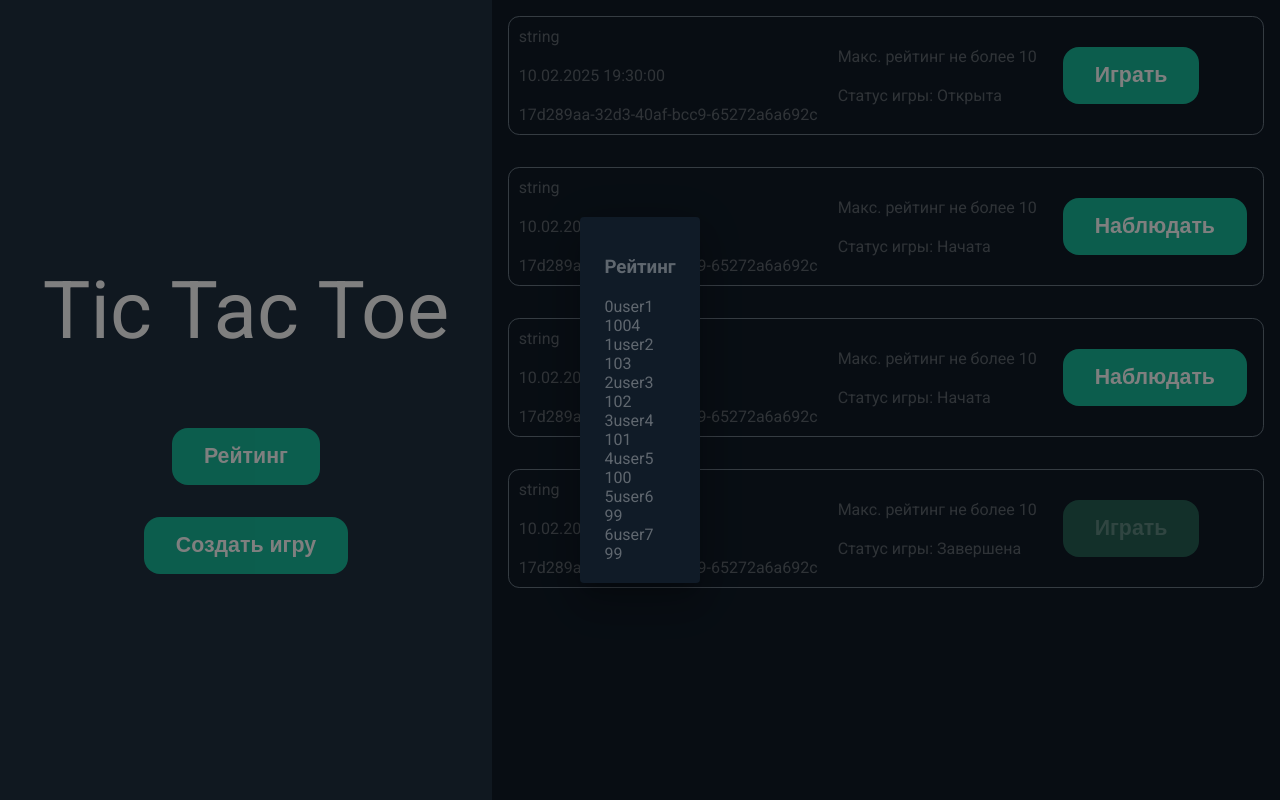
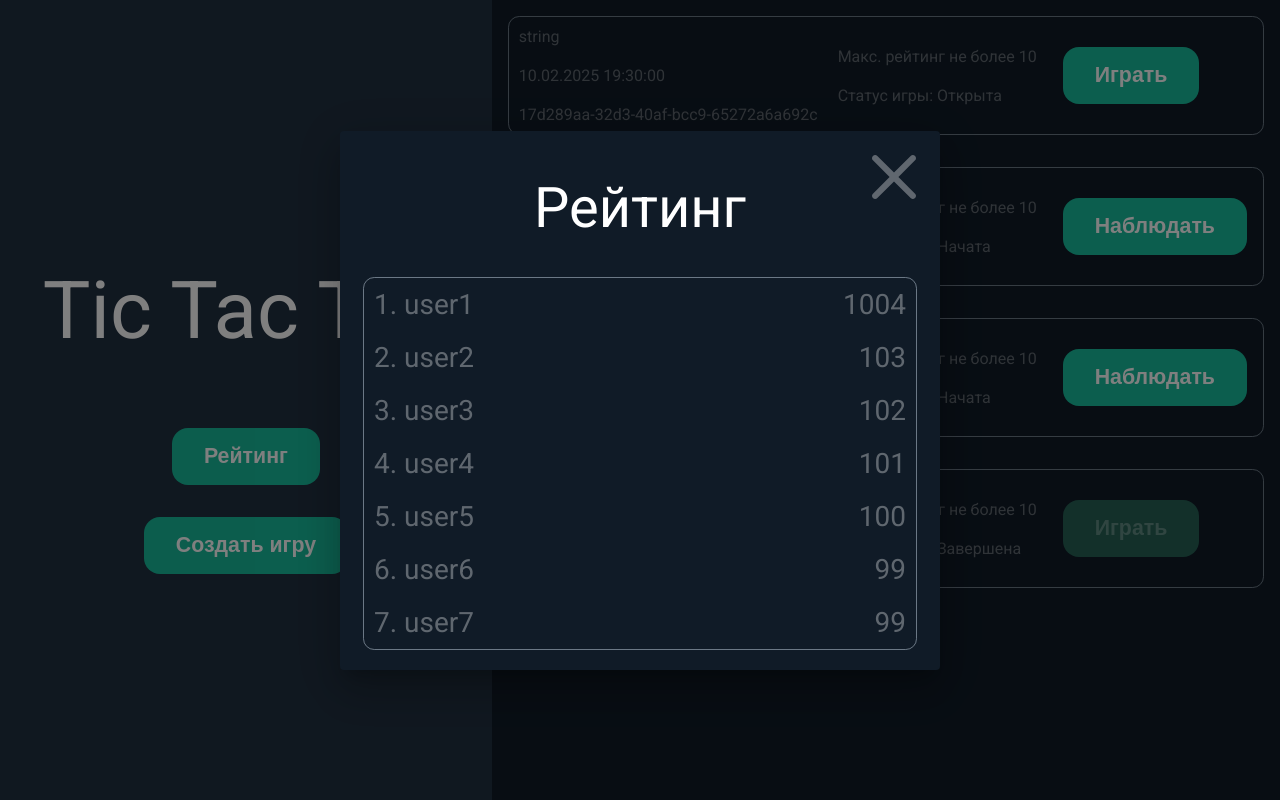
Before and after one commit to iigaz/dotnet5-exam, a React (Vite) app in the folder front/xodotnet/: page /games in a window 1280 px wide. Both pictures are taken after a click on the button "Рейтинг". Built offline with nearby package versions, Linux system fonts and the light colour scheme.

Commit message:
modals are now with styles

```diff
--- a/front/xodotnet/src/components/mainPageModalWindows/createNewGameModalWindow/createNewGameModalWindow.module.css
+++ b/front/xodotnet/src/components/mainPageModalWindows/createNewGameModalWindow/createNewGameModalWindow.module.css
@@ -0,0 +1,33 @@
+.modalWindow{
+    color: #ffffff55;
+    font-size: 1.75rem;
+    display: flex;
+    flex-direction: column;
+    align-items: center;
+}
+
+.modalWindow:first-child{
+    text-align: center;
+}
+
+.modalWindow h3{
+    color: #ffffff;
+    font-size: 3.5rem;
+    font-weight: 400;
+    margin: 24px 0 48px 0;
+}
+
+.modalWindow input{
+    font-size: 1.75rem;
+}
+
+.modalWindow button{
+    margin-top: 48px;
+}
+
+.closeButton {
+    cursor: pointer;
+    position: absolute;
+    top: 1.5rem;
+    right: 1.5rem;
+}
--- a/front/xodotnet/src/components/mainPageModalWindows/createNewGameModalWindow/createNewGameModalWindow.tsx
+++ b/front/xodotnet/src/components/mainPageModalWindows/createNewGameModalWindow/createNewGameModalWindow.tsx
@@ -1,11 +1,34 @@
-import { Dialog, DialogContent, DialogTitle } from "@mui/material";
+import { Dialog, DialogContent } from "@mui/material";
 import { DialogProps } from "../ratingModalWindow/ratingModalWindow.tsx";
+import classes from "../createNewGameModalWindow/createNewGameModalWindow.module.css";
+import closeButton from "../../../assets/closeButton.svg";
+import InputField from "../../general/inputField/inputField.tsx";
+import Button from "../../general/button/button.tsx";
 
 function CreateNewGameModalWindow(props: DialogProps) {
   return (
-    <Dialog open={props.open} onClose={props.onClose}>
-      <DialogTitle></DialogTitle>
-      <DialogContent></DialogContent>
+    <Dialog
+      open={props.open}
+      onClose={props.onClose}
+      sx={{
+        "& .MuiPaper-root": {
+          backgroundColor: "var(--accent-color)",
+        },
+      }}
+      fullWidth
+    >
+      <DialogContent>
+        <div className={classes.closeButton} onClick={props.onClose}>
+          <img src={closeButton} />
+        </div>
+        <div className={classes.modalWindow}>
+          <div>
+            <h3>Создать игру</h3>
+          </div>
+          <InputField placeholder="Макс. кол-во рейтинга" />
+          <Button>Создать</Button>
+        </div>
+      </DialogContent>
     </Dialog>
   );
 }
--- a/front/xodotnet/src/components/mainPageModalWindows/ratingModalWindow/ratingModalWindow.module.css
+++ b/front/xodotnet/src/components/mainPageModalWindows/ratingModalWindow/ratingModalWindow.module.css
@@ -1,3 +1,46 @@
 .modalWindow{
-    color: #ffffff55
+    color: #ffffff55;
+    font-size: 1.75rem;
+    display: flex;
+    flex-direction: column;
+    align-items: center;
 }
+
+.modalWindow:first-child{
+    text-align: center;
+}
+
+.modalWindow h3{
+    color: #ffffff;
+    font-size: 3.5rem;
+    font-weight: 400;
+    margin: 24px 0 36px 0;
+}
+
+.ratingContainer {
+    width: 100%;
+    display: flex;
+    flex-direction: column;
+    border: 0.01rem solid #6B7885;
+    border-radius: 0.7rem;
+}
+
+.ratingLine {
+    display: flex;
+    flex-direction: row;
+    align-items: center;
+    justify-content: space-between;
+    margin: 10px;
+}
+
+.ratingPlaceAndUsername {
+    display: flex;
+    flex-direction: row;
+}
+
+.closeButton {
+    cursor: pointer;
+    position: absolute;
+    top: 1.5rem;
+    right: 1.5rem;
+}
--- a/front/xodotnet/src/components/mainPageModalWindows/ratingModalWindow/ratingModalWindow.tsx
+++ b/front/xodotnet/src/components/mainPageModalWindows/ratingModalWindow/ratingModalWindow.tsx
@@ -1,5 +1,6 @@
 import classes from "./ratingModalWindow.module.css";
-import { Dialog, DialogContent, DialogTitle } from "@mui/material";
+import closeButton from "../../../assets/closeButton.svg";
+import { Dialog, DialogContent } from "@mui/material";
 
 function RatingModalWindow(props: DialogProps) {
   return (
@@ -11,21 +12,27 @@ function RatingModalWindow(props: DialogProps) {
           backgroundColor: "var(--accent-color)",
         },
       }}
+      fullWidth
     >
       <DialogContent>
+        <div className={classes.closeButton} onClick={props.onClose}>
+          <img src={closeButton} />
+        </div>
         <div className={classes.modalWindow}>
           <div>
             <h3>Рейтинг</h3>
           </div>
-          {tempRatingList.map((userRating: UserRating, index) => (
-            <div>
-              <div>
-                {index}
-                {userRating.username}
+          <div className={classes.ratingContainer}>
+            {tempRatingList.map((userRating: UserRating, index) => (
+              <div className={classes.ratingLine}>
+                <div className={classes.ratingPlaceAndUsername}>
+                  {index + 1 + ". "}
+                  {userRating.username}
+                </div>
+                <div>{userRating.rating}</div>
               </div>
-              <div>{userRating.rating}</div>
-            </div>
-          ))}
+            ))}
+          </div>
         </div>
       </DialogContent>
     </Dialog>
```
Also changed, not shown: front/xodotnet/src/assets/closeButton.svg (added), 1 other file (tests, documents, lock files or other folders).
